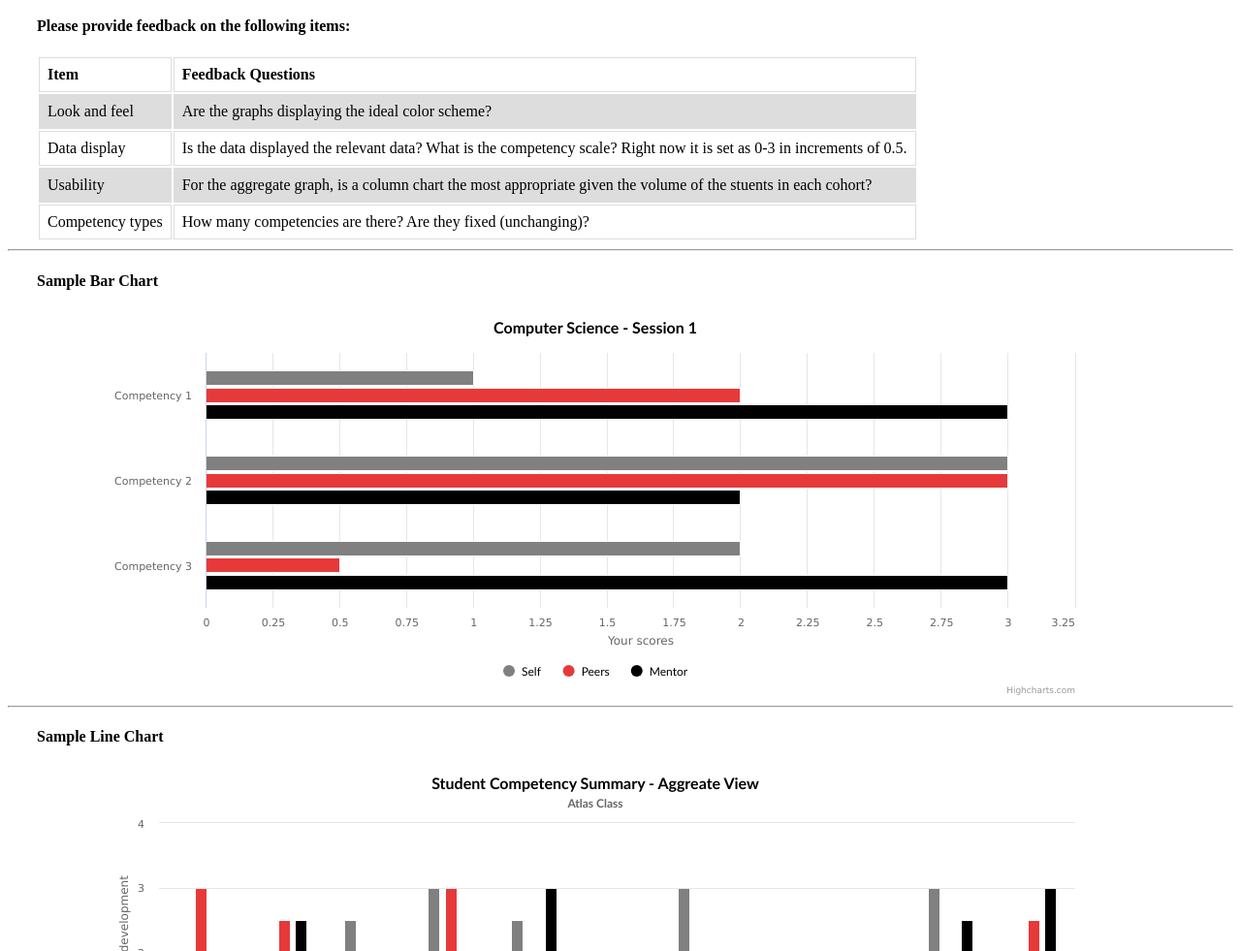
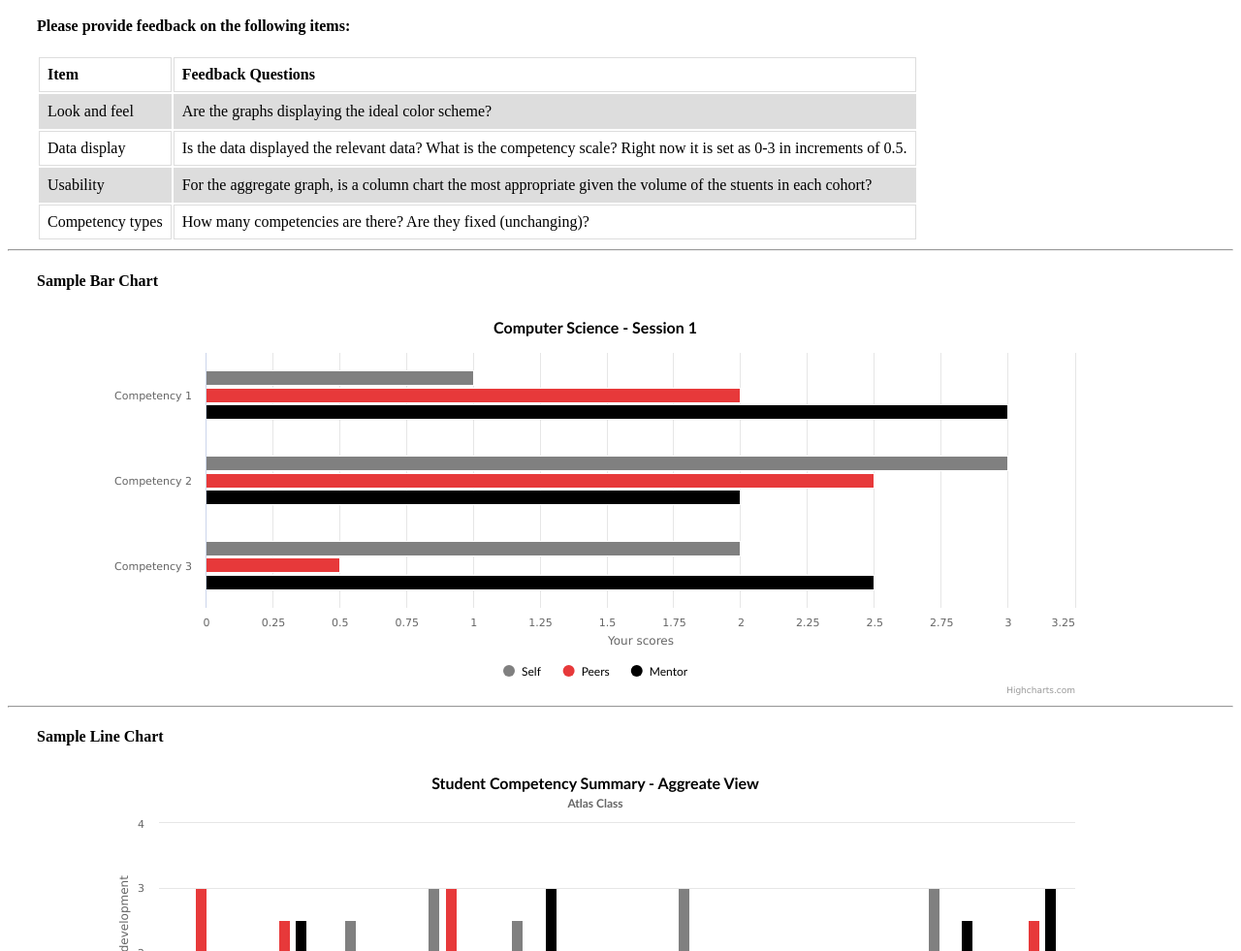
Before and after one commit to NanceCA/visualizations, a plain HTML site: page index.html in a window 1280 px wide. Shown: the part 119-1100 px from the top of the page at 97% size. Drawn offline with nearby package versions, Linux system fonts and the light colour scheme.

Commit message:
adjusting scales

```diff
--- a/index.html
+++ b/index.html
@@ -131,10 +131,10 @@
                     data: [1, 3, 2]
                 }, {
                     name: 'Peers',
-                    data: [2, 3, 0.5]
+                    data: [2, 2.5, 0.5]
                 }, {
                     name: 'Mentor',
-                    data: [3, 2, 3]
+                    data: [3, 2, 2.5]
                 }
                 ]
             });
```
